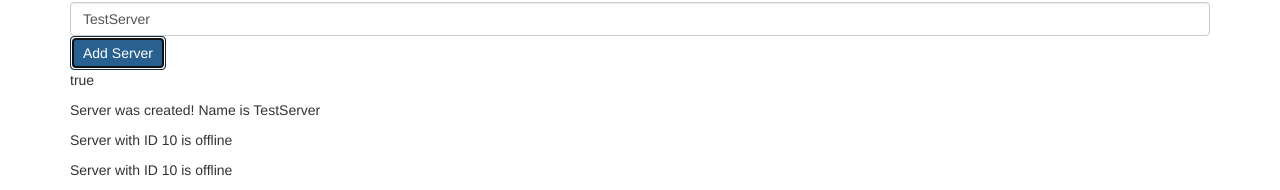
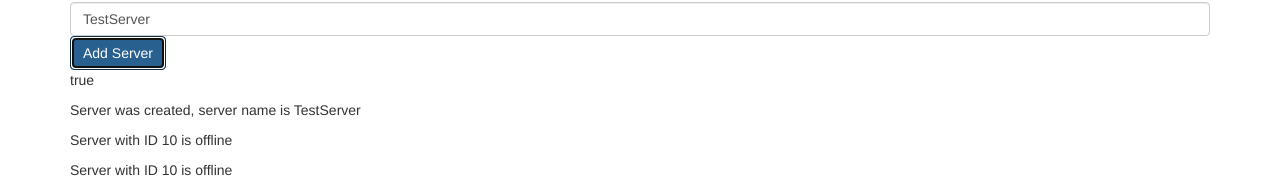
Before and after one commit to dmboone/firstAngularApp, an Angular app: page / in a window 1280 px wide. Both pictures are taken after a click on the button "Add Server". Shown: the part 110-300 px from the top of the page. Built offline with nearby package versions, Linux system fonts and the light colour scheme.

Commit message:
using ngIf to output data conditionally

```diff
--- a/src/app/servers/servers.component.html
+++ b/src/app/servers/servers.component.html
@@ -25,7 +25,14 @@
 <!-- string interpolation -->
 <p>{{ allowNewServer }}</p>
 
-<p>{{ serverCreationStatus }}</p>
+<!-- <p>{{ serverCreationStatus }}</p> -->
+
+<!-- Directives -->
+<!-- ngIf is a structural directive which means it makes changes to the DOM so must include *
+    Inside the quotes must be anything that returns true or false
+    Once our server is created by clicking the button above, the serverCreated var is set to true
+    and this paragraph appears -->
+<p *ngIf="serverCreated">Server was created, server name is {{serverName}}</p>
 
 <app-server></app-server>
 <app-server></app-server>
--- a/src/app/servers/servers.component.ts
+++ b/src/app/servers/servers.component.ts
@@ -15,6 +15,7 @@ export class ServersComponent implements OnInit {
   allowNewServer = false;
   serverCreationStatus = 'No server was created!';
   serverName = 'TestServer';
+  serverCreated = false;
 
   constructor() { // method that is executed at the point of time this component is created
     setTimeout(()=>{
@@ -26,6 +27,7 @@ export class ServersComponent implements OnInit {
   }
 
   onCreateServer(){
+    this.serverCreated = true;
     this.serverCreationStatus = 'Server was created! Name is ' + this.serverName;
   }
 
```
